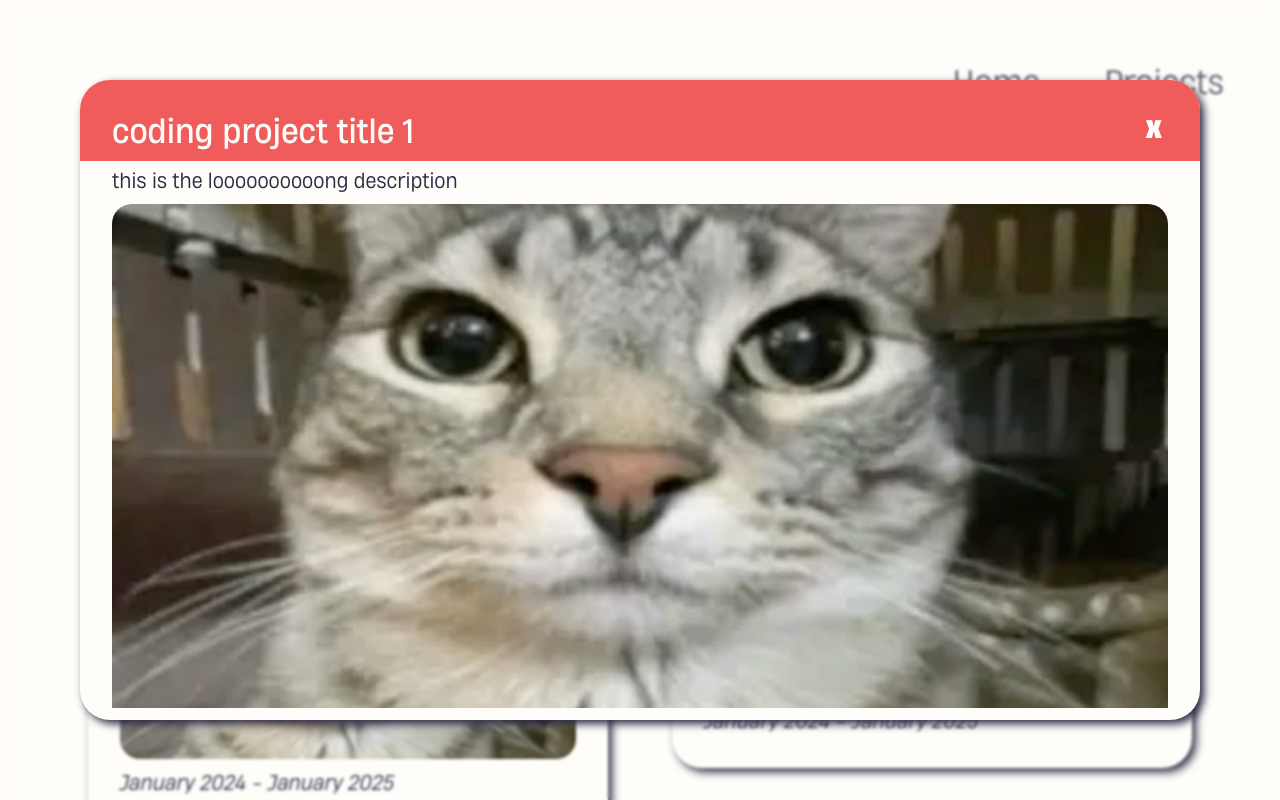
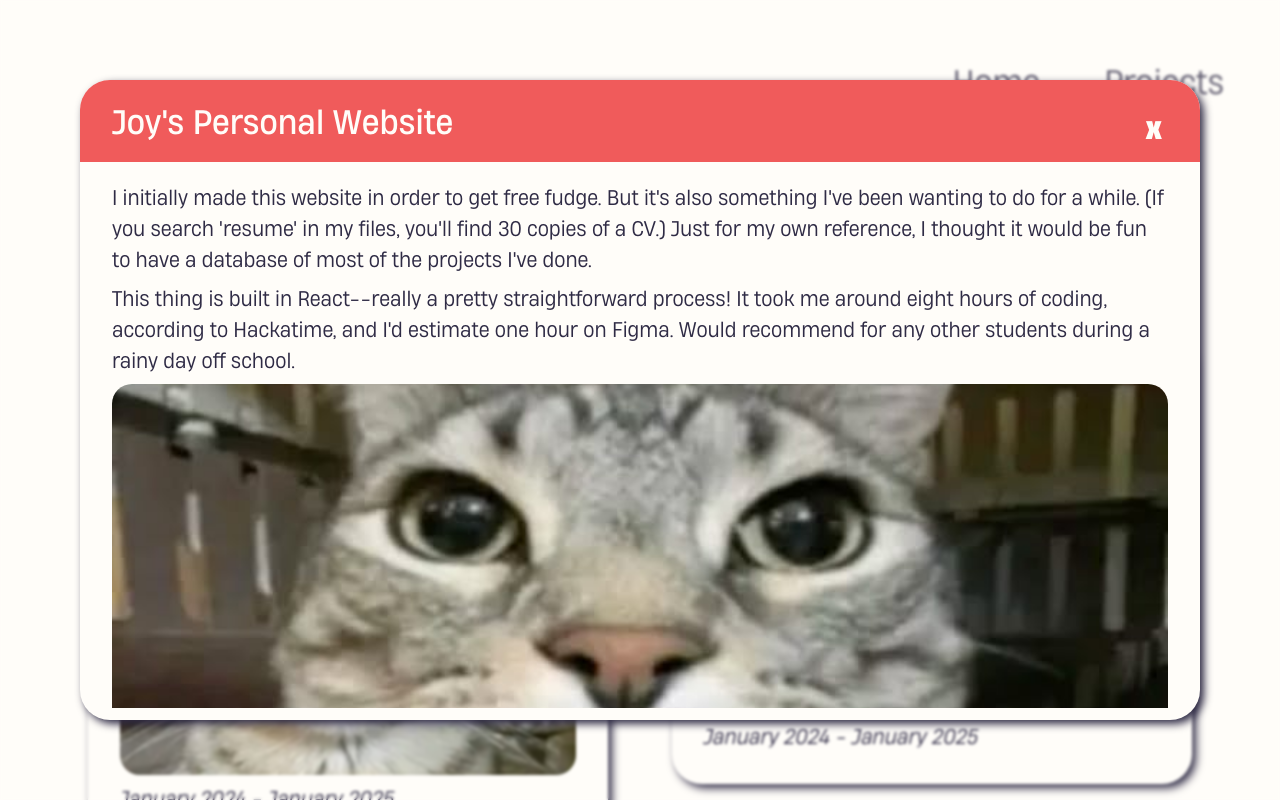
Before and after one commit to joysudo/personal-website, a React (Vite) app: page /projects in a window 1280 px wide. Both pictures are taken after a click on the element 348 px from the left and 582 px from the top of the page. Shown: the top 800 px of the page. Built offline with nearby package versions, Linux system fonts and the light colour scheme.

Commit message:
allow for line breaks in long description

```diff
--- a/src/components/ProjectCard.jsx
+++ b/src/components/ProjectCard.jsx
@@ -22,7 +22,10 @@ const ProjectCard = ({ project }) => {
               <button onClick={() => setModal(false)}>X</button>
             </div>
             <div className="project-card-content" style={{overflowY: 'auto'}}>
-              <p>{project.fullDescription}</p>
+              {project.fullDescription.map((description) =>
+                <p>{description}</p>
+              )}
+              {console.log(project.fullDescription)}
               <img src={project.coverImage}/>
               <p className="project-card-date">{project.startDate.toLocaleDateString('en-US', {month: 'long', year: 'numeric'}) + " - " + project.endDate.toLocaleDateString('en-US', {month: 'long', year: 'numeric'})}</p>
             </div>
--- a/src/data/ProjectData.jsx
+++ b/src/data/ProjectData.jsx
@@ -2,10 +2,13 @@ export const ProjectData = {
     coding: [
         {
             id: 1,
-            title: "coding project title 1",
+            title: "Joy's Personal Website",
             category: "coding",
             shortDescription: "this is the short description here. I'm just adding extra text so I can see what it looks like when it's longer.",
-            fullDescription: "this is the loooooooooong description",
+            fullDescription: [
+                "I initially made this website in order to get free fudge. But it's also something I've been wanting to do for a while. (If you search 'resume' in my files, you'll find 30 copies of a CV.) Just for my own reference, I thought it would be fun to have a database of most of the projects I've done.",
+                "This thing is built in React--really a pretty straightforward process! It took me around eight hours of coding, according to Hackatime, and I'd estimate one hour on Figma. Would recommend for any other students during a rainy day off school."
+            ],
             startDate: new Date(2024, 0, 15),
             endDate: new Date(2025, 0, 15),
             coverImage: "/placeholder.jpg"
@@ -15,7 +18,7 @@ export const ProjectData = {
             title: "coding project title 2",
             category: "coding",
             shortDescription: "this is the short description here",
-            fullDescription: "this is the loooooooooong description",
+            fullDescription: ["this is the loooooooooong description"],
             startDate: new Date(2024, 0, 15),
             endDate: new Date(2025, 0, 15),
             coverImage: "/placeholder.jpg"
@@ -27,7 +30,7 @@ export const ProjectData = {
             title: "teaching project title 1",
             category: "teaching",
             shortDescription: "this is the short description here",
-            fullDescription: "this is the loooooooooong description",
+            fullDescription: ["this is the loooooooooong description"],
             startDate: new Date(2024, 0, 15),
             endDate: new Date(2025, 0, 15),
             coverImage: "/placeholder.jpg"
@@ -37,7 +40,7 @@ export const ProjectData = {
             title: "teaching project title 2",
             category: "teaching",
             shortDescription: "this is the short description here",
-            fullDescription: "this is the loooooooooong description",
+            fullDescription: ["this is the loooooooooong description"],
             startDate: new Date(2024, 0, 15),
             endDate: new Date(2025, 0, 15),
             coverImage: "/placeholder.jpg"
@@ -49,7 +52,7 @@ export const ProjectData = {
             title: "events project title 1",
             category: "events",
             shortDescription: "this is the short description here",
-            fullDescription: "this is the loooooooooong description",
+            fullDescription: ["this is the loooooooooong description"],
             startDate: new Date(2024, 0, 15),
             endDate: new Date(2025, 0, 15),
             coverImage: "/placeholder.jpg"
@@ -59,7 +62,7 @@ export const ProjectData = {
             title: "events project title 2",
             category: "events",
             shortDescription: "this is the short description here",
-            fullDescription: "this is the loooooooooong description",
+            fullDescription: ["this is the loooooooooong description"],
             startDate: new Date(2024, 0, 15),
             endDate: new Date(2025, 0, 15),
             coverImage: "/placeholder.jpg"
@@ -71,7 +74,7 @@ export const ProjectData = {
             title: "research project title 1",
             category: "research",
             shortDescription: "this is the short description here",
-            fullDescription: "this is the loooooooooong description",
+            fullDescription: ["this is the loooooooooong description"],
             startDate: new Date(2024, 0, 15),
             endDate: new Date(2025, 0, 15),
             coverImage: "/placeholder.jpg"
@@ -81,7 +84,7 @@ export const ProjectData = {
             title: "research project title 2",
             category: "research",
             shortDescription: "this is the short description here",
-            fullDescription: "this is the loooooooooong description",
+            fullDescription: ["this is the loooooooooong description"],
             startDate: new Date(2024, 0, 15),
             endDate: new Date(2025, 0, 15),
             coverImage: "/placeholder.jpg"
--- a/src/index.css
+++ b/src/index.css
@@ -100,6 +100,10 @@ nav {
 	transform: translateY(-0.5rem);
 }
 
+.project-card-overlay .project-card .project-card-header h1{
+	margin-bottom: 1rem !important;
+}
+
 .project-card-header {
 	height: 75px; /* stolen from figma file, 75px */
 	color: var(--default-light);
@@ -152,6 +156,7 @@ nav {
 }
 
 .project-card-content {
+	margin-top: 1rem;
 	padding: 0 1rem;
 	display: flex;
 	flex-direction: column;
```
